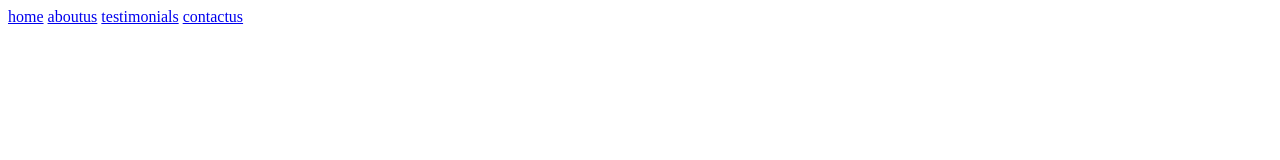
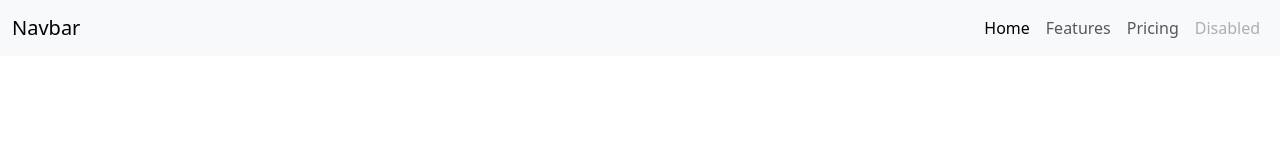
Before and after one commit to Sakash96/Freelancer-Portfolio-Web-application, a plain HTML site: page index.html in a window 1280 px wide. Drawn offline with nearby package versions, Linux system fonts and the light colour scheme.

Commit message:
navbar update

```diff
--- a/index.html
+++ b/index.html
@@ -4,16 +4,25 @@
     <meta charset="UTF-8">
     <meta name="viewport" content="width=device-width, initial-scale=1.0">
     <title>Document</title>
+    <link href="https://cdn.jsdelivr.net/npm/bootstrap@5.3.1/dist/css/bootstrap.min.css" rel="stylesheet" integrity="sha384-4bw+/aepP/YC94hEpVNVgiZdgIC5+VKNBQNGCHeKRQN+PtmoHDEXuppvnDJzQIu9" crossorigin="anonymous">
+    <script src="https://cdn.jsdelivr.net/npm/bootstrap@5.3.1/dist/js/bootstrap.bundle.min.js" integrity="sha384-HwwvtgBNo3bZJJLYd8oVXjrBZt8cqVSpeBNS5n7C8IVInixGAoxmnlMuBnhbgrkm" crossorigin="anonymous"></script>
 </head>
 <body>
-    <div class="topnav">
-        <a class="navbar" href="home">home</a>
-        <a class="navbar" href="aboutus">aboutus</a>
-        <a class="navbar" href="testimonials">testimonials</a>
-        <a class="navbar" href="contactus">contactus</a>
-
-
-
-    </div>
+    <nav class="navbar navbar-expand-lg bg-body-tertiary" >
+        <div class="container-fluid">
+          <a class="navbar-brand" href="#">Navbar</a>
+          <button class="navbar-toggler" type="button" data-bs-toggle="collapse" data-bs-target="#navbarNavAltMarkup" aria-controls="navbarNavAltMarkup" aria-expanded="false" aria-label="Toggle navigation">
+            <span class="navbar-toggler-icon"></span>
+          </button>
+          <div class="collapse navbar-collapse" id="navbarNavAltMarkup">
+            <div class="navbar-nav ms-auto">
+              <a class="nav-link active" aria-current="page" href="#">Home</a>
+              <a class="nav-link" href="#">Features</a>
+              <a class="nav-link" href="#">Pricing</a>
+              <a class="nav-link disabled" aria-disabled="true">Disabled</a>
+            </div>
+          </div>
+        </div>
+      </nav>
 </body>
 </html>
```
